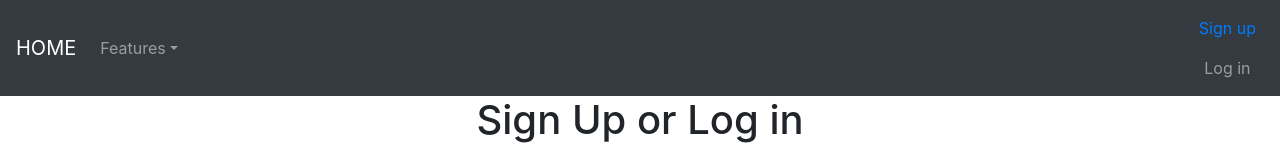
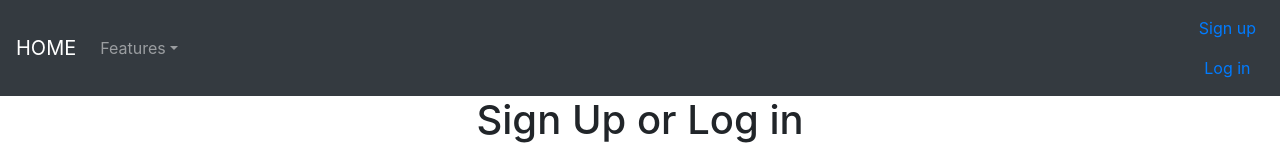
Before and after one commit to gijsmaas82/homeApp-client, a React (Create React App) app: page / in a window 1280 px wide. Shown: the top 160 px of the page. Built offline with nearby package versions, Linux system fonts and the light colour scheme.

Commit message:
Links working

```diff
--- a/src/components/Header/Header.js
+++ b/src/components/Header/Header.js
@@ -26,10 +26,10 @@ export default class Header extends Component {
             <Nav>
               {!this.props.user ?
               <div><Nav.Link ><Link to="/signup" >Sign up</Link></Nav.Link>
-              <Nav.Link href="/login">
-              Log in
+              <Nav.Link >
+              <Link to="/login" >Log in</Link>
               </Nav.Link> </div>:
-            <Nav.Link href="/login">Profile</Nav.Link> }
+            <Nav.Link><Link to="/login" >profile</Link></Nav.Link> }
             </Nav>
           </Navbar.Collapse>
         </Navbar>
```
